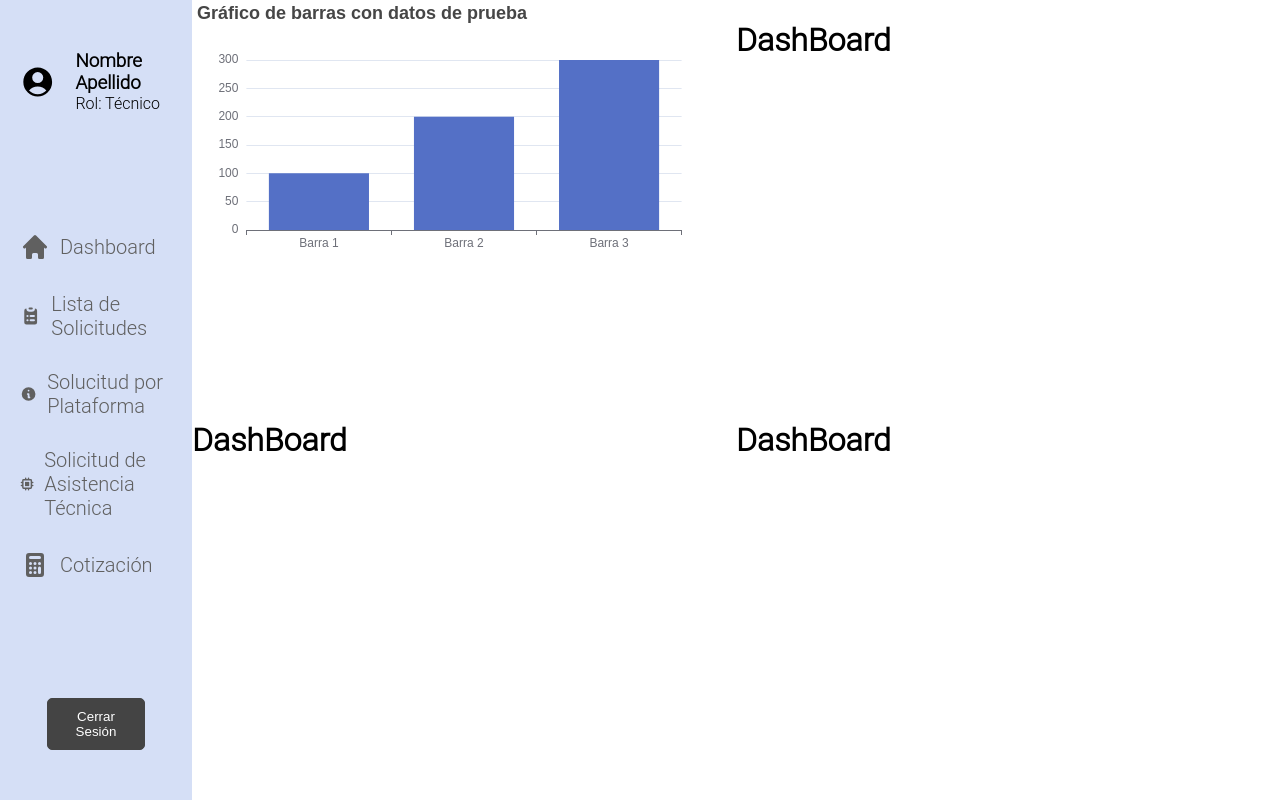
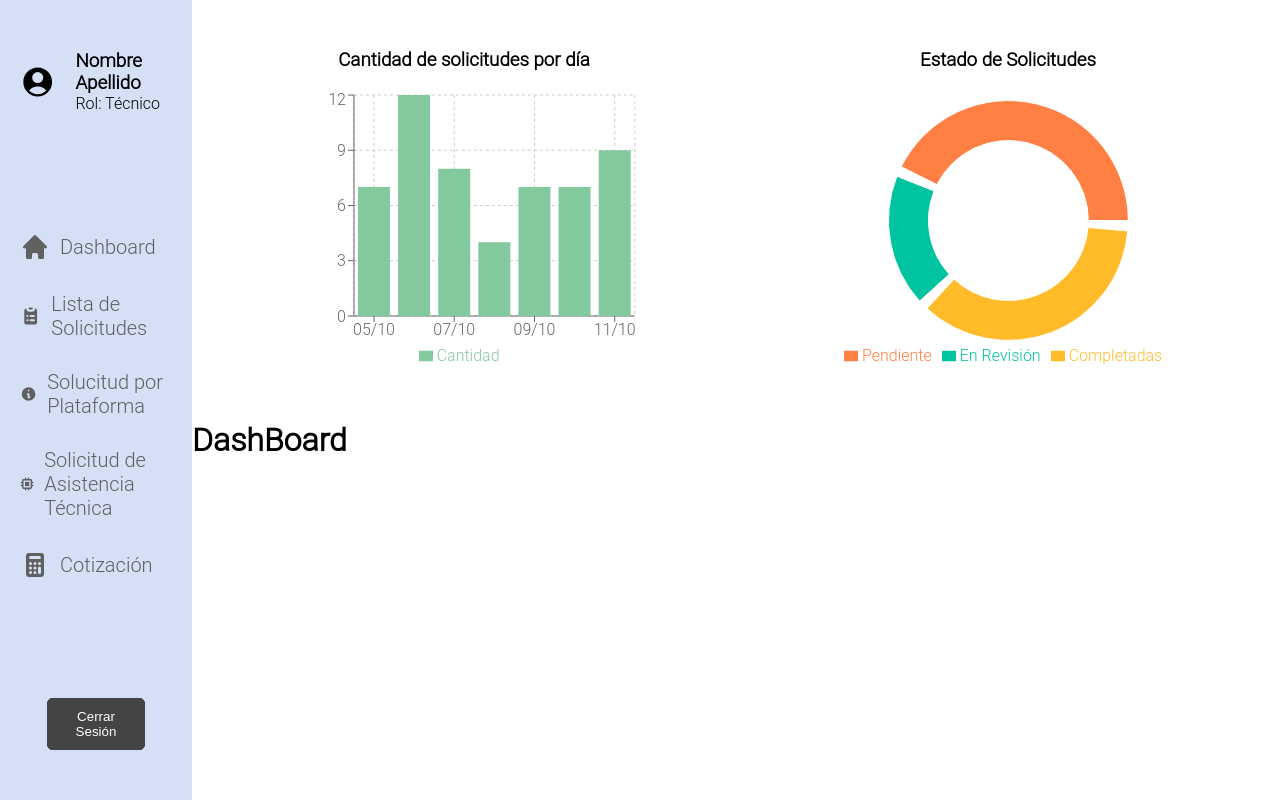
Before and after one commit to DiegoCru1024/CRM---repairModule, a React (Create React App) app in the folder frontend/: page /dashboard in a window 1280 px wide. Built offline with nearby package versions, Linux system fonts and the light colour scheme.

Commit message:
PieChart agregado

```diff
--- a/frontend/package.json
+++ b/frontend/package.json
@@ -8,14 +8,13 @@
     "@testing-library/react": "^13.4.0",
     "@testing-library/user-event": "^13.5.0",
     "chart.js": "^3.9.1",
-    "echarts": "^5.4.3",
-    "echarts-for-react": "^3.0.2",
     "react": "^18.2.0",
     "react-chartjs-2": "^4.3.1",
     "react-dom": "^18.2.0",
     "react-icons": "^4.10.1",
     "react-router-dom": "^6.15.0",
     "react-scripts": "5.0.1",
+    "recharts": "^2.8.0",
     "web-vitals": "^2.1.4"
   },
   "scripts": {
--- a/frontend/src/components/dashboardPage/dashboardPage.js
+++ b/frontend/src/components/dashboardPage/dashboardPage.js
@@ -1,55 +1,100 @@
 import SideBar from "../sideBarComponent/sideBar"
 import styles from './dashboardPage.module.css'
-import ReactECharts from 'echarts-for-react'
-import {useState} from "react";
+import {
+    Bar,
+    BarChart,
+    CartesianGrid, Cell,
+    Legend,
+    Pie,
+    PieChart,
+    ResponsiveContainer,
+    Tooltip,
+    XAxis,
+    YAxis
+} from "recharts";
 
 export default function DashboardPage() {
-    const [data, setData] = useState([
+    const data = [
         {
-            name: "Barra 1",
-            value: 100,
+            name: '05/10',
+            quantity: 7,
         },
         {
-            name: "Barra 2",
-            value: 200,
+            name: '06/10',
+            quantity: 12,
         },
         {
-            name: "Barra 3",
-            value: 300,
+            name: '07/10',
+            quantity: 8,
         },
-    ]);
+        {
+            name: '08/10',
+            quantity: 4,
+        },
+        {
+            name: '09/10',
+            quantity: 7,
+        },
+        {
+            name: '10/10',
+            quantity: 7,
+        },
+        {
+            name: '11/10',
+            quantity: 9,
+        },
+    ];
 
-    const option = {
-        title: {
-            text: "Gráfico de barras con datos de prueba",
+    const COLORS = ['#FF8042', '#00C49F', '#FFBB28'];
+    const data2 = [
+        {
+            name: 'Pendiente',
+            quantity: 12
         },
-        tooltip: {},
-        xAxis: {
-            type: "category",
-            data: ["Barra 1", "Barra 2", "Barra 3"],
+        {
+            name: 'En Revisión',
+            quantity: 5
         },
-        yAxis: {
-            type: "value",
+        {
+            name: 'Completadas',
+            quantity: 10
         },
-        series: [
-            {
-                name: "Datos",
-                type: "bar",
-                data: data,
-            },
-        ],
-    };
+    ]
 
     return (
         <div className={styles.mainContainer}>
             <SideBar/>
 
             <div className={styles.dashboardContainer}>
-                <div>
-                    <ReactECharts option={option}/>
+                <div className={styles.chartContainer}>
+                    <h3>Cantidad de solicitudes por día</h3>
+                    <ResponsiveContainer width='70%' height='70%'>
+                        <BarChart width={500} height={300} data={data}
+                                  margin={{top: 5, right: 20, left: 20, bottom: 5,}}>
+                            <CartesianGrid strokeDasharray="3 3"/>
+                            <XAxis dataKey="name"/>
+                            <YAxis/>
+                            <Tooltip/>
+                            <Legend/>
+                            <Bar dataKey="quantity" name="Cantidad" fill="#82ca9d"/>
+                        </BarChart>
+                    </ResponsiveContainer>
                 </div>
-                <h1>DashBoard</h1>
-                <h1>DashBoard</h1>
+                <div className={styles.chartContainer}>
+                    <h3>Estado de Solicitudes</h3>
+                    <ResponsiveContainer width="70%" height="70%">
+                        <PieChart width={400} height={400}>
+                            <Pie data={data2} cx="50%" cy="50%" outerRadius={120} innerRadius={80} paddingAngle={5}
+                                 dataKey="quantity">
+                                <Cell key={'cell-0'} fill={COLORS[0]}/>
+                                <Cell key={'cell-1'} fill={COLORS[1]}/>
+                                <Cell key={'cell-2'} fill={COLORS[2]}/>
+                            </Pie>
+                            <Tooltip/>
+                            <Legend/>
+                        </PieChart>
+                    </ResponsiveContainer>
+                </div>
                 <h1>DashBoard</h1>
             </div>
         </div>
--- a/frontend/src/components/dashboardPage/dashboardPage.module.css
+++ b/frontend/src/components/dashboardPage/dashboardPage.module.css
@@ -8,3 +8,10 @@
     grid-template-columns: repeat(2, 1fr);
     grid-template-rows: repeat(2, 1fr);
 }
+
+.chartContainer{
+    display: flex;
+    flex-direction: column;
+    align-items: center;
+    justify-content: center;
+}
```
Also changed, not shown: 1 other file (tests, documents, lock files or other folders).
